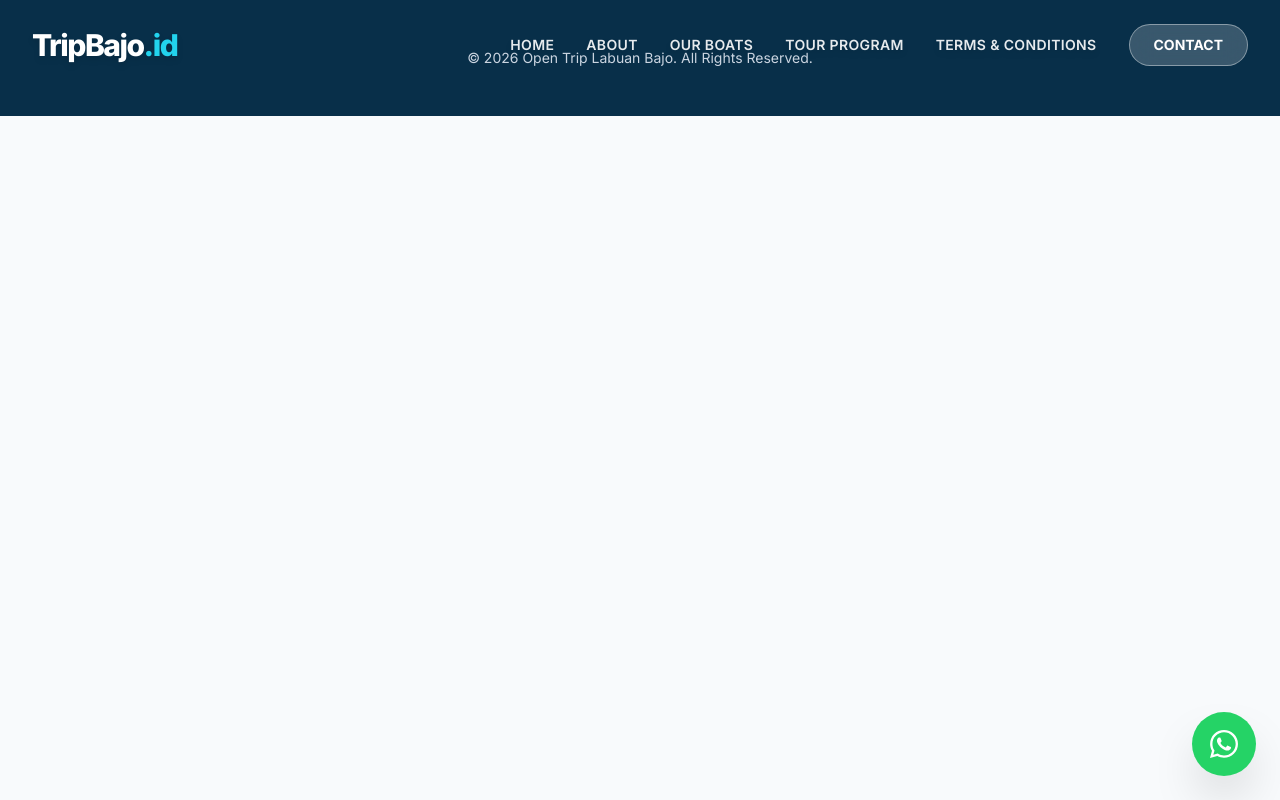
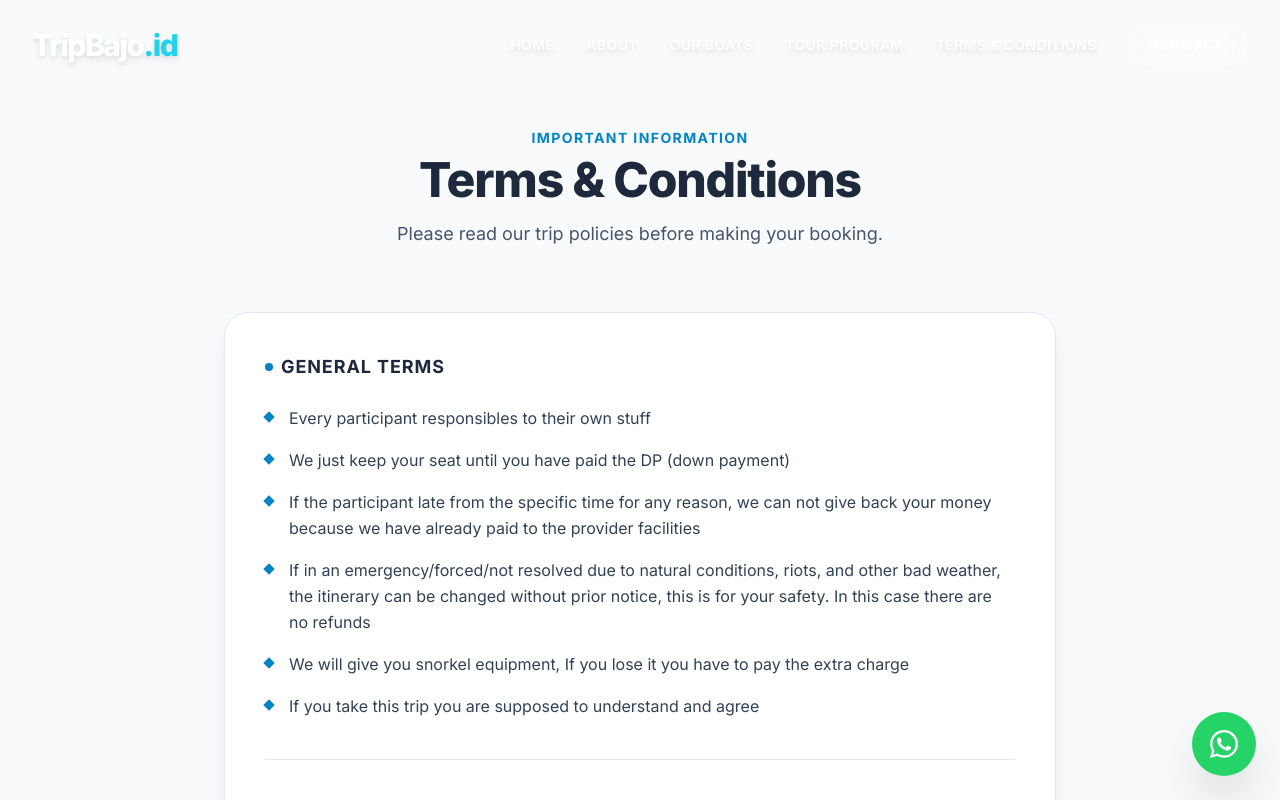
Before and after one commit to Ronald1336/bajotrip-id, a React (Vite) app: page /terms-conditions in a window 1280 px wide. Shown: the top 800 px of the page. Built offline with nearby package versions, Linux system fonts and the light colour scheme.

Commit message:
menjadikan tour program dan terms condition halaman terpisah

```diff
--- a/src/App.jsx
+++ b/src/App.jsx
@@ -4,18 +4,22 @@ import ScrollToTop from './components/ScrollToTop'
 import Navbar from './components/Navbar'
 import Home from './components/Home'
 import About from './components/About'
+import TourProgram from './components/TourProgram'
+import TermsConditions from './components/TermsConditions'
 import FloatingWhatsApp from './components/FloatingWhatsApp'
 
 function App() {
   return (
     <Router>
       <ScrollToTop />
-      <div className="font-sans text-slate-800 bg-slate-50 min-h-screen relative">
+      <div className="font-sans text-slate-800 bg-slate-50 min-h-screen relative flex flex-col">
         <Navbar />
 
         <Routes>
           <Route path="/" element={<Home />} />
           <Route path="/about" element={<About />} />
+          <Route path="/tour-program" element={<TourProgram />} />
+          <Route path="/terms-conditions" element={<TermsConditions />} />
         </Routes>
 
         {/* Simple Footer */}
--- a/src/components/Home.jsx
+++ b/src/components/Home.jsx
@@ -2,8 +2,6 @@ import React, { useEffect } from 'react';
 import { useLocation } from 'react-router-dom';
 import Hero from './Hero';
 import Catalog from './Catalog';
-import ItinerarySection from './ItinerarySection';
-import TermsSection from './TermsSection';
 
 export default function Home() {
   const { hash } = useLocation();
@@ -24,8 +22,6 @@ export default function Home() {
     <>
       <Hero />
       <Catalog />
-      <ItinerarySection />
-      <TermsSection />
     </>
   );
 }
--- a/src/components/Navbar.jsx
+++ b/src/components/Navbar.jsx
@@ -50,8 +50,8 @@ export default function Navbar() {
                     <Link to="/" className={navLinkClass}>HOME</Link>
                     <Link to="/about" className={navLinkClass}>ABOUT</Link>
                     <Link to="/#catalog" className={navLinkClass}>OUR BOATS</Link>
-                    <Link to="/#itinerary" className={navLinkClass}>TOUR PROGRAM</Link>
-                    <Link to="/#terms" className={navLinkClass}>TERMS & CONDITIONS</Link>
+                    <Link to="/tour-program" className={navLinkClass}>TOUR PROGRAM</Link>
+                    <Link to="/terms-conditions" className={navLinkClass}>TERMS & CONDITIONS</Link>
 
                     {/* Contact Button */}
                     <a
@@ -95,8 +95,8 @@ export default function Navbar() {
                     <Link to="/" onClick={() => setIsMobileMenuOpen(false)} className="px-4 py-3 text-slate-700 font-medium hover:bg-slate-50 hover:text-ocean rounded-lg">HOME</Link>
                     <Link to="/about" onClick={() => setIsMobileMenuOpen(false)} className="px-4 py-3 text-slate-700 font-medium hover:bg-slate-50 hover:text-ocean rounded-lg">ABOUT</Link>
                     <Link to="/#catalog" onClick={() => setIsMobileMenuOpen(false)} className="px-4 py-3 text-slate-700 font-medium hover:bg-slate-50 hover:text-ocean rounded-lg">OUR BOATS</Link>
-                    <Link to="/#itinerary" onClick={() => setIsMobileMenuOpen(false)} className="px-4 py-3 text-slate-700 font-medium hover:bg-slate-50 hover:text-ocean rounded-lg">TOUR PROGRAM</Link>
-                    <Link to="/#terms" onClick={() => setIsMobileMenuOpen(false)} className="px-4 py-3 text-slate-700 font-medium hover:bg-slate-50 hover:text-ocean rounded-lg">TERMS & CONDITIONS</Link>
+                    <Link to="/tour-program" onClick={() => setIsMobileMenuOpen(false)} className="px-4 py-3 text-slate-700 font-medium hover:bg-slate-50 hover:text-ocean rounded-lg">TOUR PROGRAM</Link>
+                    <Link to="/terms-conditions" onClick={() => setIsMobileMenuOpen(false)} className="px-4 py-3 text-slate-700 font-medium hover:bg-slate-50 hover:text-ocean rounded-lg">TERMS & CONDITIONS</Link>
 
                     <div className="px-4 py-4 mt-2 border-t border-slate-100">
                         <a
--- a/src/components/TermsSection.jsx
+++ b/src/components/TermsConditions.jsx
@@ -1,8 +1,8 @@
 import React from 'react';
 
-export default function TermsSection() {
+export default function TermsConditions() {
     return (
-        <section id="terms" className="py-20 bg-slate-50">
+        <div className="pt-32 pb-20 bg-slate-50 min-h-screen">
             <div className="max-w-4xl mx-auto px-4 sm:px-6 lg:px-8">
                 <div className="text-center mb-16">
                     <h2 className="text-sm font-bold text-ocean uppercase tracking-widest mb-2">Important Information</h2>
@@ -42,6 +42,6 @@ export default function TermsSection() {
                     </div>
                 </div>
             </div>
-        </section>
+        </div>
     );
 }
--- a/src/components/ItinerarySection.jsx
+++ b/src/components/TourProgram.jsx
@@ -1,8 +1,8 @@
 import React from 'react';
 
-export default function ItinerarySection() {
+export default function TourProgram() {
     return (
-        <section id="itinerary" className="py-20 bg-slate-100">
+        <div className="pt-32 pb-20 bg-slate-100 min-h-screen">
             <div className="max-w-6xl mx-auto px-4 sm:px-6 lg:px-8">
                 <div className="text-center mb-16">
                     <h2 className="text-sm font-bold text-ocean uppercase tracking-widest mb-2">The Journey</h2>
@@ -121,6 +121,6 @@ export default function ItinerarySection() {
                     </div>
                 </div>
             </div>
-        </section>
+        </div>
     );
 }
```
